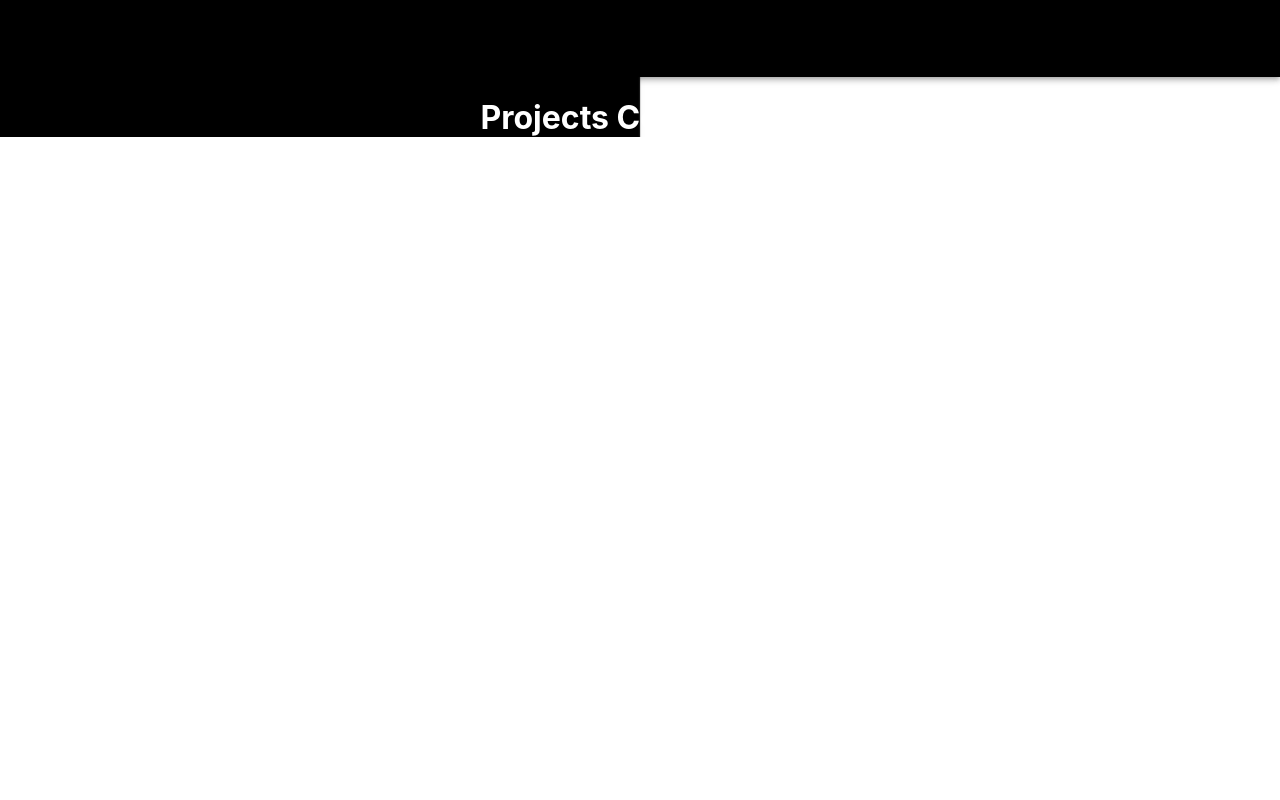
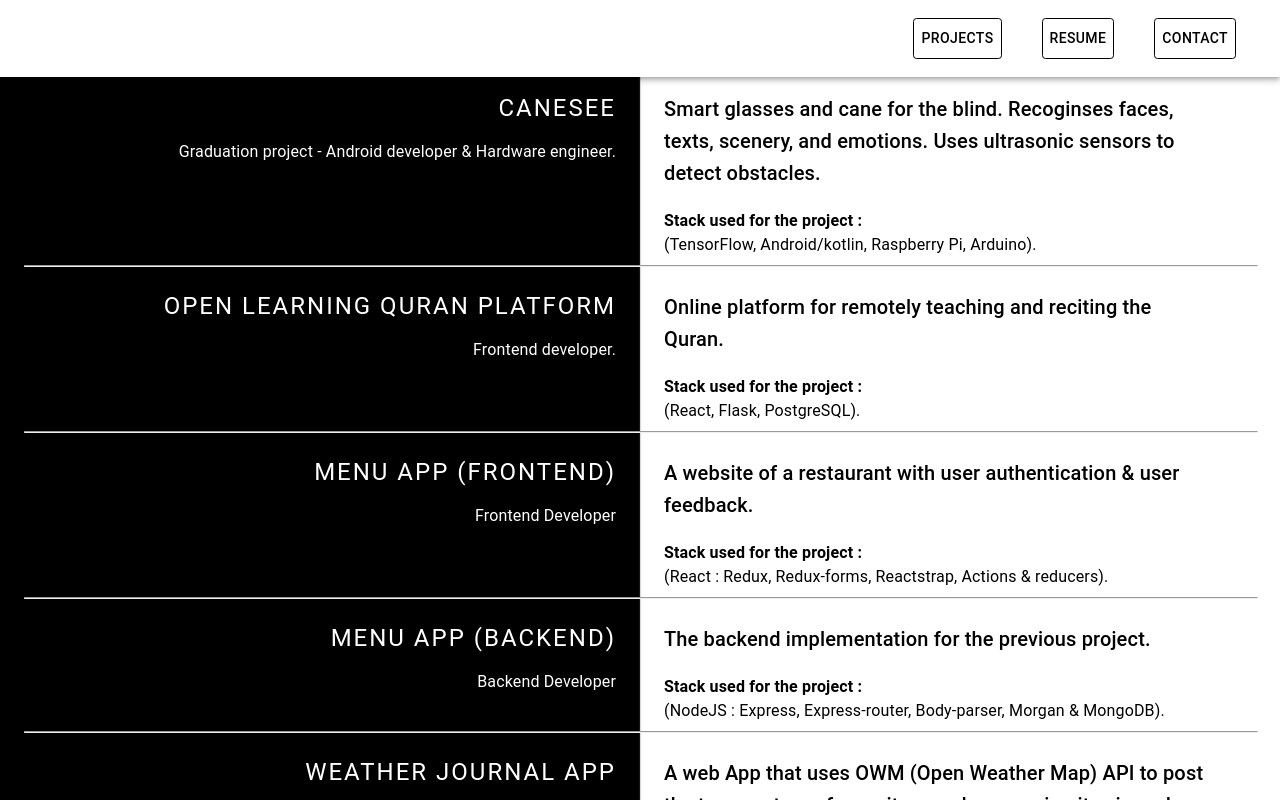
Before and after one commit to yossef-khaled/yossef-khaled.github.io, a React (Create React App) app: page /projects in a window 1280 px wide. Shown: the top 800 px of the page. Built offline with nearby package versions, Linux system fonts and the light colour scheme.

Commit message:
Translate the projects data into a child.

```diff
--- a/src/Components/ProjectsComponent/Projects.jsx
+++ b/src/Components/ProjectsComponent/Projects.jsx
@@ -2,22 +2,44 @@ import React from 'react';
 import { PropTypes } from 'prop-types';
 import { withStyles } from '@material-ui/core/styles';
 import Header from '../HeaderComponent/Header';
+import PROJECTS_DATA from '../../Shared/Data/Projects';
+import Project from '../ProjectComponent/Project';
+import Container from '@material-ui/core/Container';
 
 const styles = {
-
+    horizontalLine: {
+        width: "100%",
+    }
 }
 
 function Projects(props) {
 
     const { classes } = props;
     console.log(`${JSON.stringify(props)} at Projects`);
-    props.onProjectsRender('black-white-vertically.jpg');
+    //props.onProjectsRender('black-white-vertically.jpg');
+
+    const projects = PROJECTS_DATA.map((project) => {
+        return(
+            <>
+                <Project projectName={project.name}
+                         projectDescription={project.description}
+                         stack={project.stack}
+                         role={project.myRole}
+                         link={project.link}
+
+                />
+                {project.id != PROJECTS_DATA.length && <hr className={classes.horizontalLine}/>}
+            </>
+        )
+    });
 
     return(
 
         <div>
-            <Header color="#000000" borderColor="#000000"/>
-            <h1>Projects Component</h1>
+            <Header color="#000000" borderColor="#000000" backgroundColor="#ffffff"/>
+            <Container>
+                {projects}
+            </Container>
         </div>
     );
 
```
